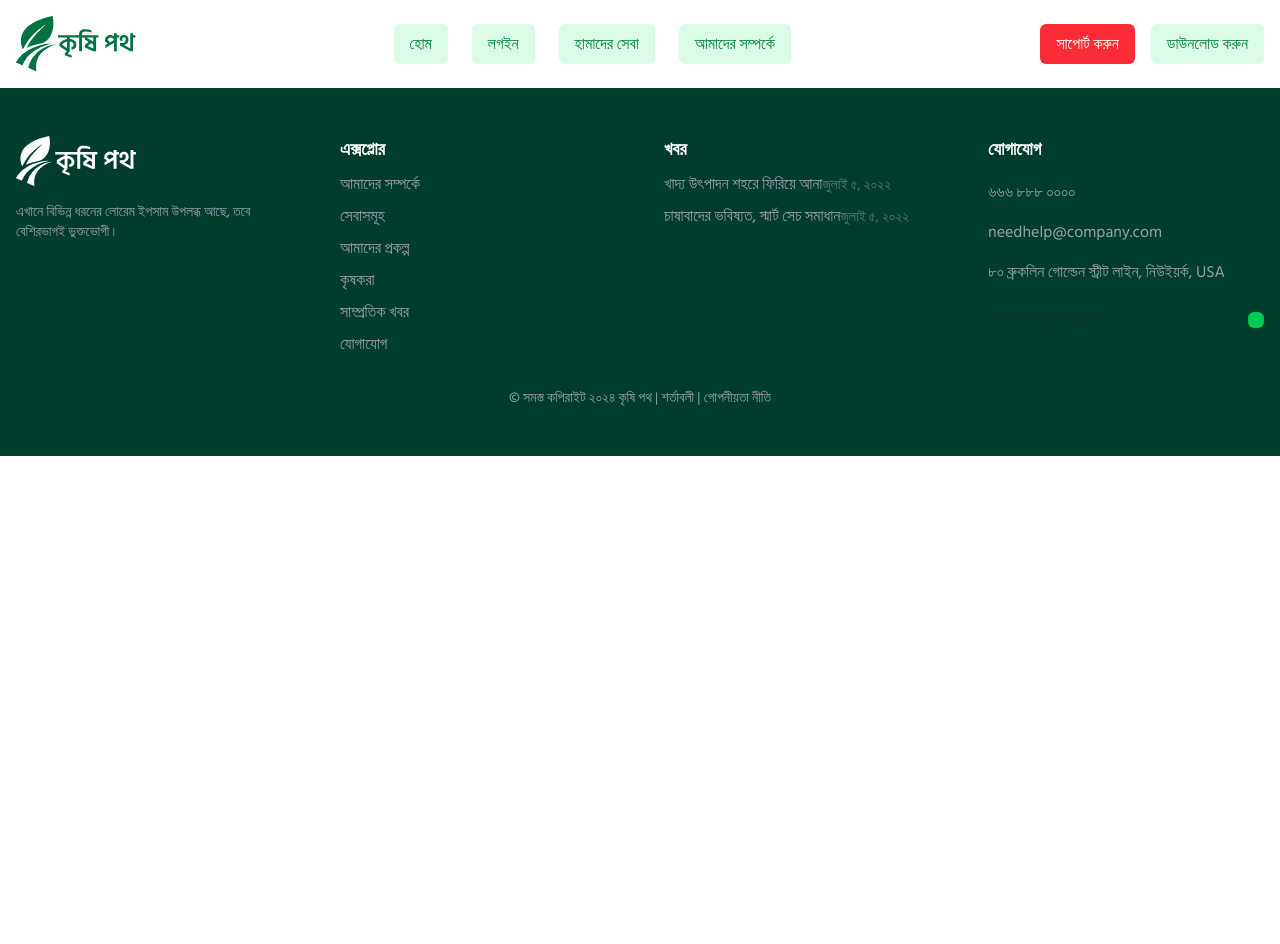
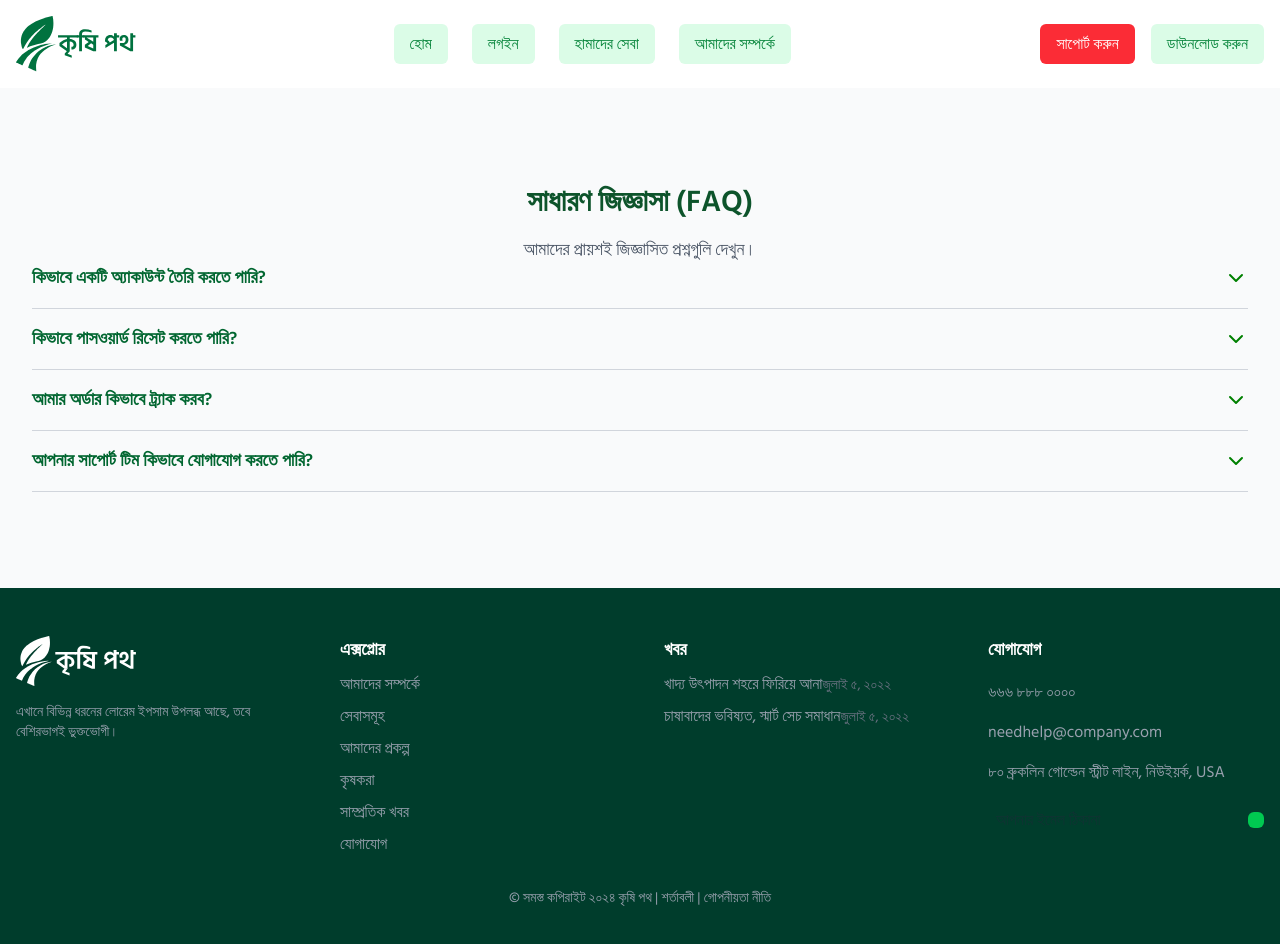
Before and after one commit to GausAlMunirTushar/krishipath-frontend, a Next.js app: page / in a window 1280 px wide. Shown: the top 944 px of the page. Before the commit the page ends 800 px from the top, so only its background shows below. Built offline with nearby package versions, Linux system fonts and the light colour scheme.

Commit message:
feat: implement HomePage with FAQ section and dynamic content

```diff
--- a/src/app/page.tsx
+++ b/src/app/page.tsx
@@ -1,5 +1,22 @@
+import faqData from "@/data/faqData";
+import FAQ from "@/pages/web/faq/FAQ";
+
 const HomePage = () => {
-  return <main></main>;
+	return (
+		<main className="max-w-7xl mx-auto bg-gray-50 py-16 sm:py-24">
+			<div className=" px-6 lg:px-8">
+				<h2 className="text-3xl font-semibold text-green-900 text-center">
+					সাধারণ জিজ্ঞাসা (FAQ)
+				</h2>
+				<p className="mt-4 text-lg text-gray-600 text-center">
+					আমাদের প্রায়শই জিজ্ঞাসিত প্রশ্নগুলি দেখুন।
+				</p>
+
+				{/* FAQ Component */}
+				<FAQ faqData={faqData} />
+			</div>
+		</main>
+	);
 };
 
 export default HomePage;
```
